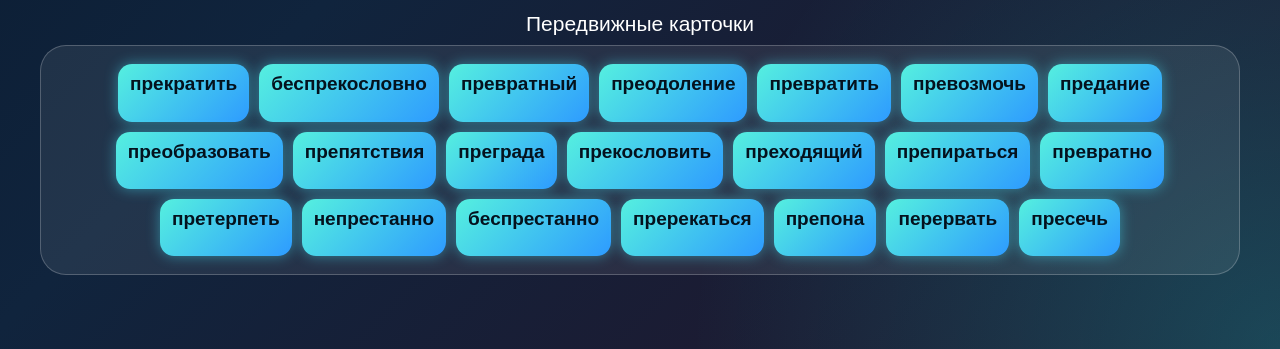
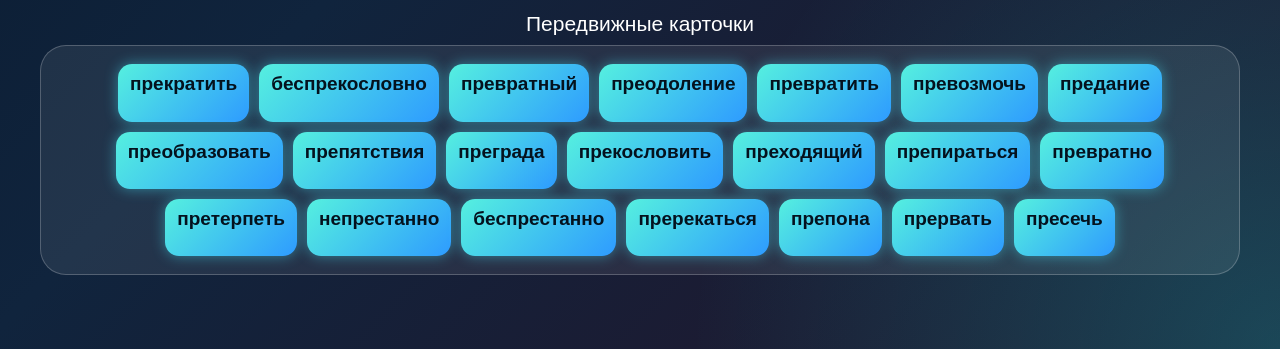
Before and after one commit to Lianta9265/pre-pere, a plain HTML site: page index.html in a window 1280 px wide. Shown: the part 738-1087 px from the top of the page. Drawn offline with Linux system fonts and the light colour scheme.

Commit message:
Update index.html

```diff
--- a/index.html
+++ b/index.html
@@ -404,7 +404,7 @@ const WORDS = [
   { word: "непрестанно", target: "перестать" },
   { word: "беспрестанно", target: "перестать" },
 
-  { word: "перервать", target: "прервать" },
+  { word: "прервать", target: "перервать" },
   { word: "пресечь", target: "прервать" },
 
   { word: "преграда", target: "перегородило" },
```
